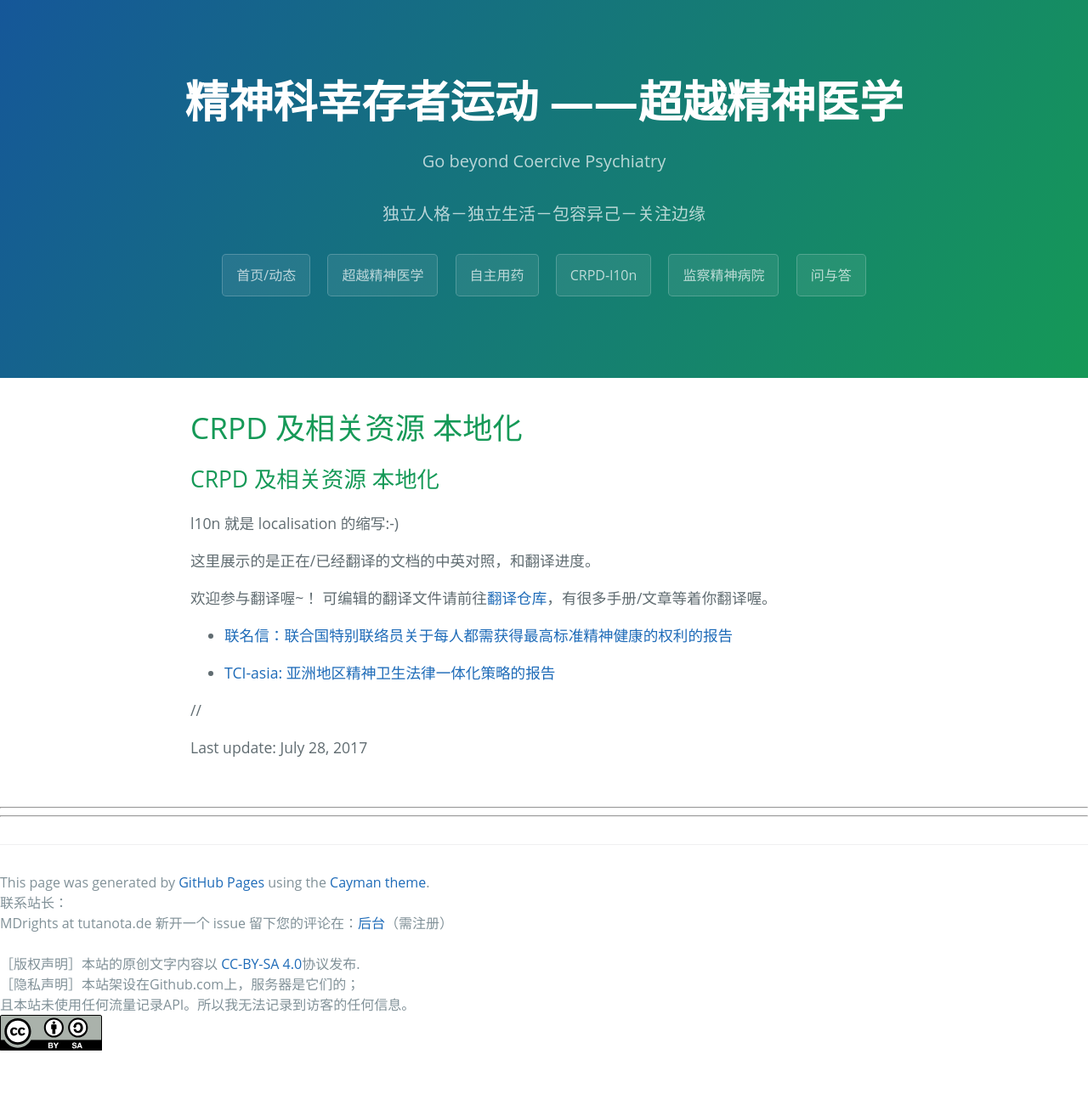
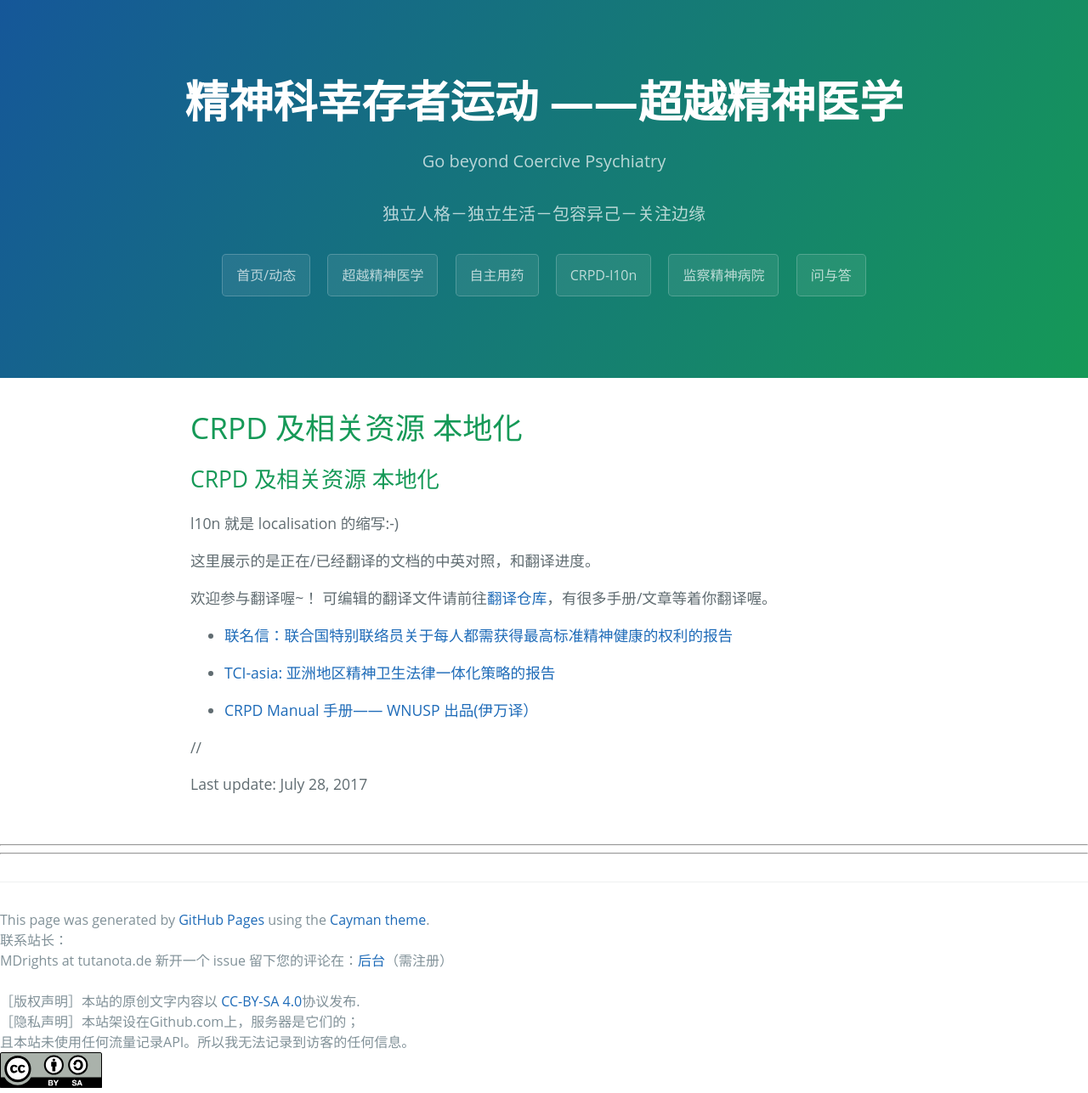
Before and after one commit to regaudit/survivor-cn, a Jekyll site: the page built from CRPD-l10n.md, in a window 1280 px wide. Shown: the whole page at 85% size. Built offline with Jekyll 4.4.1, drawn with Linux system fonts in a browser that asks for light colours; our own code applies the rules of GitHub Pages for plain Markdown files; before the commit the page ends 1243 px from its top, so only the background shows below that.

Commit message:
add this resorted work

```diff
--- a/CRPD-l10n.md
+++ b/CRPD-l10n.md
@@ -15,6 +15,8 @@ l10n 就是 localisation 的缩写:-)
 
 - [TCI-asia: 亚洲地区精神卫生法律一体化策略的报告]({{ site.baseurl }}/CRPD-l10n/Legal-Harmonization-Report-Draft.html)
 
+- [CRPD Manual 手册—— WNUSP 出品(伊万译）]({{ site.baseurl }}/CRPD-l10n/WNUSP_CRPD_Manual-zh_CN-Yifan.html)
+
 //{% for page in site.html_files %}
 
 //   + [{{ page.title }}]({{ site.baseurl }}{{ page.url }})
```
